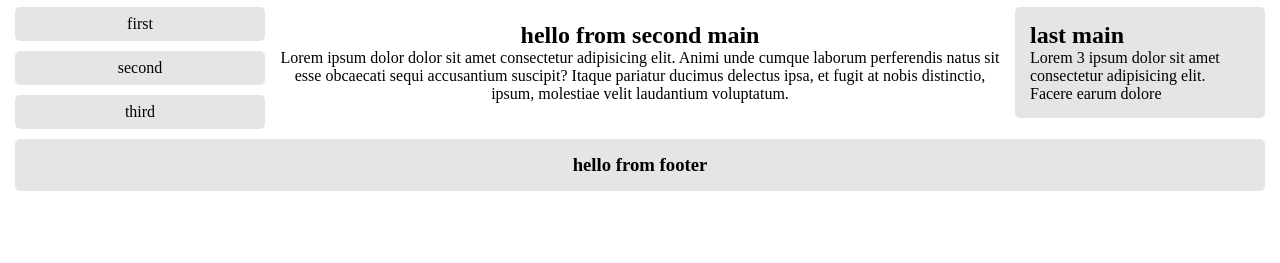
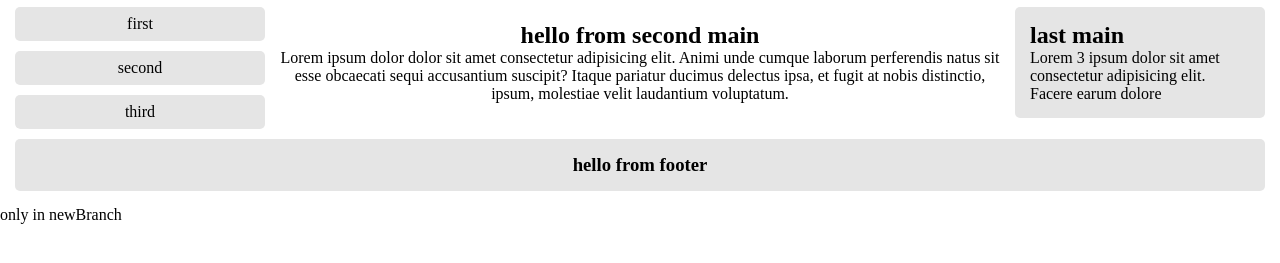
Before and after one commit to almog-levi-swi/git-demo-responsive-web, a plain HTML site: page src/index.html in a window 1280 px wide. Shown: the part 85-348 px from the top of the page. Drawn offline with Linux system fonts and the light colour scheme.

Commit message:
change from newBrance

```diff
--- a/src/index.html
+++ b/src/index.html
@@ -85,6 +85,7 @@
         </main>
         <footer><h3>hello from footer</h3></footer>
     </div>
+    <div>only in newBranch</div>
 
 </body>
 </html>
```
